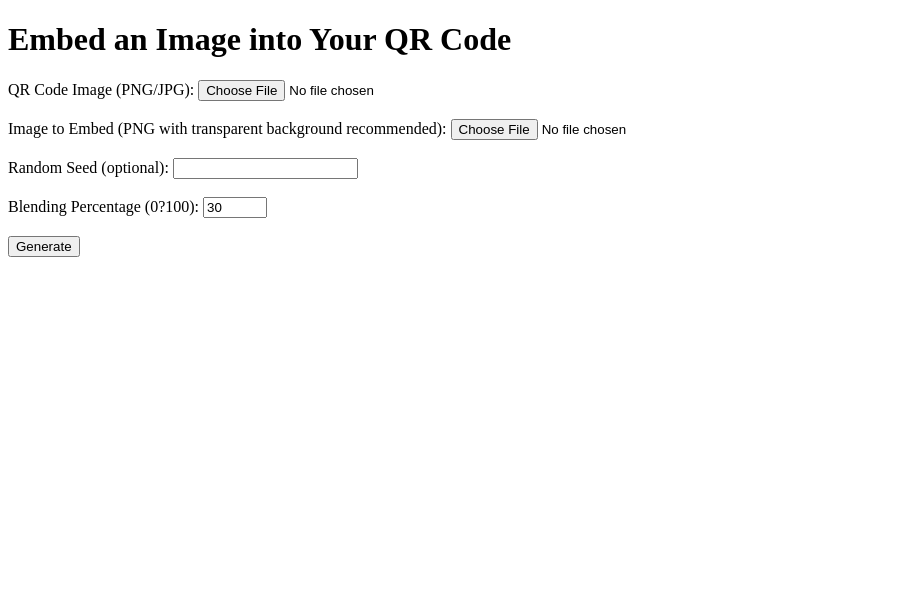
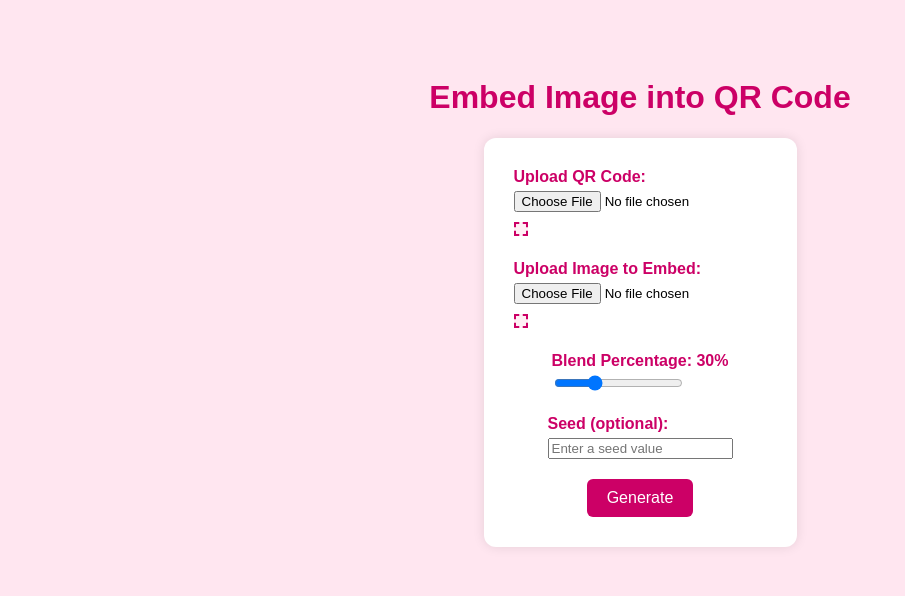
Before and after one commit to VandanaPandey-2000/QREnhancer, a Flask app: page / in a window 1280 px wide. Shown: the top 596 px of the page, without its empty margins (0-905 px from the left). Run offline with Flask 3, Linux system fonts and the light colour scheme.

Commit message:
Update index.html

```diff
--- a/templates/index.html
+++ b/templates/index.html
@@ -31,26 +31,116 @@
 </html> -->
 
 <!DOCTYPE html>
-<html>
+<html lang="en">
 <head>
-    <title>QR Code Image Embedder</title>
+  <meta charset="UTF-8">
+  <title>Embed Image in QR Code</title>
+  <style>
+    body {
+      background-color: #ffe6f0;
+      font-family: Arial, sans-serif;
+      display: flex;
+      flex-direction: column;
+      align-items: center;
+      padding: 50px;
+    }
+
+    h1 {
+      color: #cc0066;
+    }
+
+    form {
+      background-color: white;
+      padding: 30px;
+      border-radius: 12px;
+      box-shadow: 0 0 12px rgba(0, 0, 0, 0.1);
+      display: flex;
+      flex-direction: column;
+      align-items: center;
+      gap: 20px;
+    }
+
+    label {
+      font-weight: bold;
+      color: #cc0066;
+    }
+
+    input[type="file"], input[type="text"], input[type="range"] {
+      margin-top: 5px;
+    }
+
+    .preview {
+      max-width: 200px;
+      margin-top: 10px;
+      border: 2px dashed #cc0066;
+      padding: 5px;
+      background-color: #fff0f5;
+    }
+
+    button {
+      padding: 10px 20px;
+      font-size: 16px;
+      background-color: #cc0066;
+      color: white;
+      border: none;
+      border-radius: 6px;
+      cursor: pointer;
+    }
+
+    button:hover {
+      background-color: #99004d;
+    }
+
+    .slider-label {
+      color: #cc0066;
+      font-weight: bold;
+    }
+  </style>
 </head>
 <body>
-    <h1>Embed an Image into Your QR Code</h1>
-    <form method="POST" enctype="multipart/form-data">
-        <label>QR Code Image (PNG/JPG):</label>
-        <input type="file" name="qr" accept="image/*" required><br><br>
+  <h1>Embed Image into QR Code</h1>
+  <form action="/" method="POST" enctype="multipart/form-data">
+    <div>
+      <label for="qr">Upload QR Code:</label><br>
+      <input type="file" name="qr" id="qr" accept="image/*" required onchange="previewImage(this, 'qr-preview')">
+      <br><img id="qr-preview" class="preview" />
+    </div>
 
-        <label>Image to Embed (PNG with transparent background recommended):</label>
-        <input type="file" name="embed" accept="image/*" required><br><br>
+    <div>
+      <label for="embed">Upload Image to Embed:</label><br>
+      <input type="file" name="embed" id="embed" accept="image/*" required onchange="previewImage(this, 'embed-preview')">
+      <br><img id="embed-preview" class="preview" />
+    </div>
 
-        <label>Random Seed (optional):</label>
-        <input type="text" name="seed"><br><br>
+    <div>
+      <label for="blend" class="slider-label">Blend Percentage: <span id="blend-value">30</span>%</label><br>
+      <input type="range" name="blend" id="blend" min="0" max="100" value="30" oninput="updateBlendValue(this.value)">
+    </div>
 
-        <label>Blending Percentage (0?100):</label>
-        <input type="number" name="blend_percent" value="30" min="0" max="100"><br><br>
+    <div>
+      <label for="seed">Seed (optional):</label><br>
+      <input type="text" name="seed" id="seed" placeholder="Enter a seed value">
+    </div>
 
-        <button type="submit">Generate</button>
-    </form>
+    <button type="submit">Generate</button>
+  </form>
+
+  <script>
+    function previewImage(input, previewId) {
+      const preview = document.getElementById(previewId);
+      const file = input.files[0];
+      if (file) {
+        const reader = new FileReader();
+        reader.onload = () => {
+          preview.src = reader.result;
+        };
+        reader.readAsDataURL(file);
+      }
+    }
+
+    function updateBlendValue(value) {
+      document.getElementById("blend-value").innerText = value;
+    }
+  </script>
 </body>
 </html>
```
